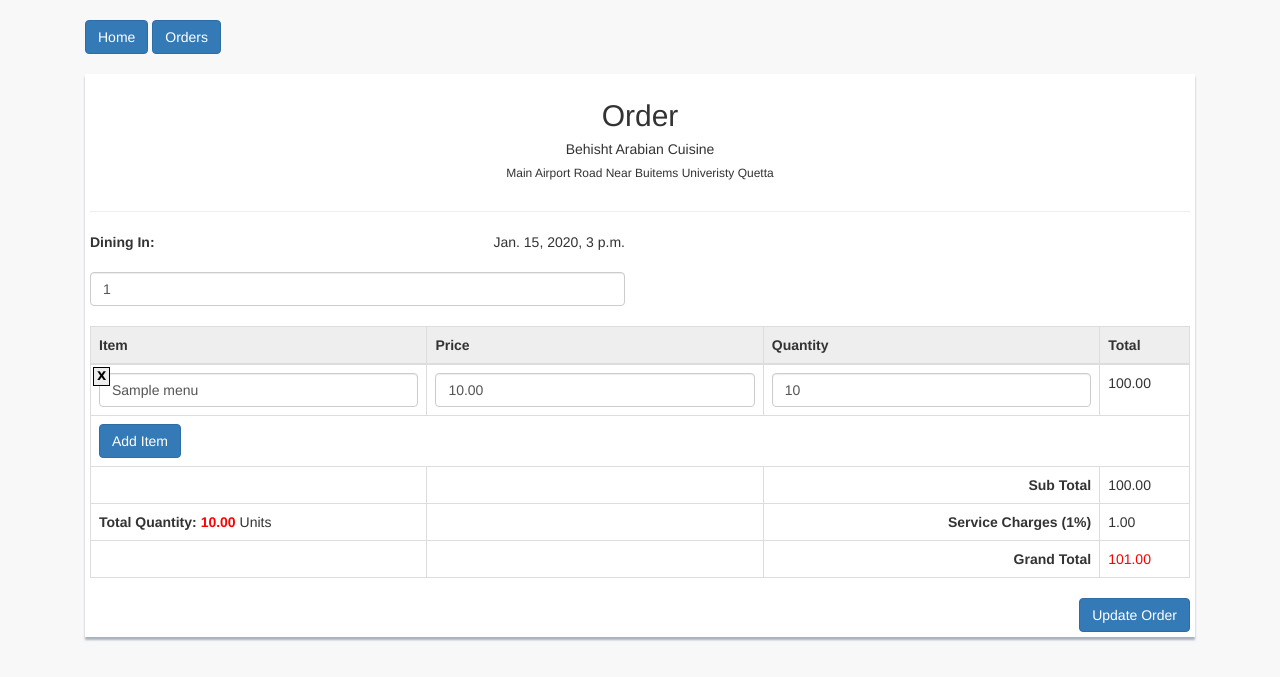
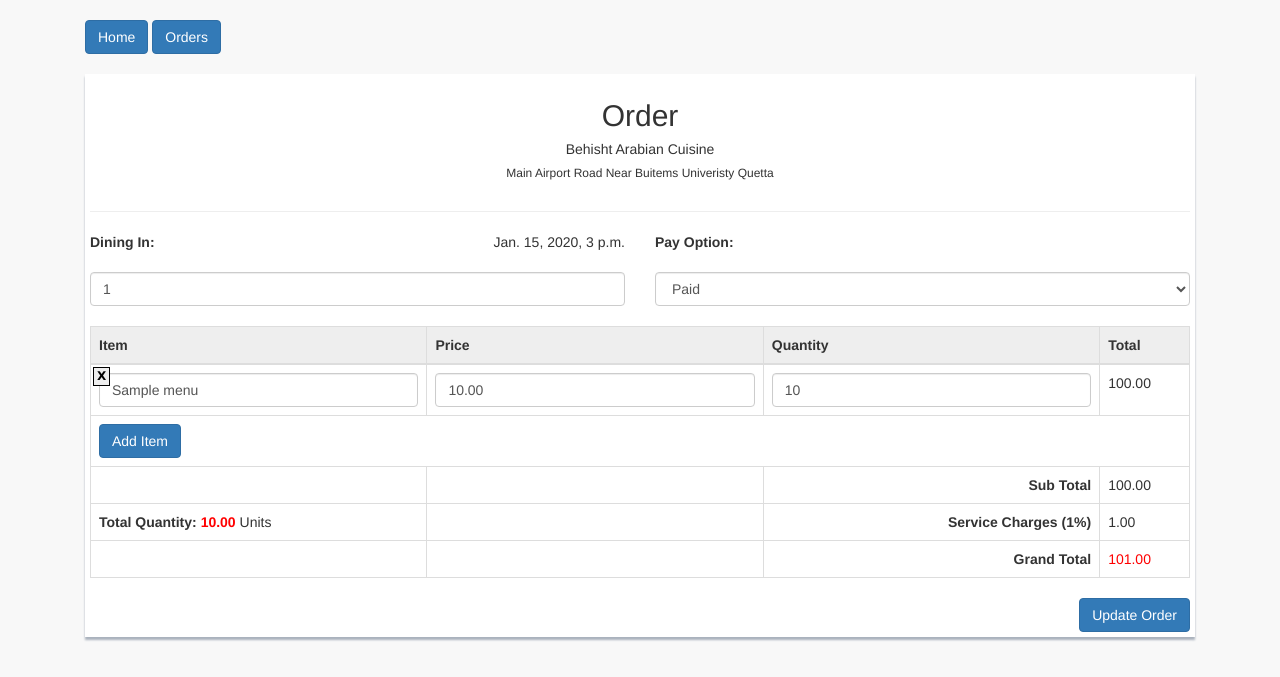
Before and after one commit to janzaheer/restaurant_system, a Django app: page /order/1/update/ in a window 1280 px wide. Shown: the part 56-733 px from the top of the page. Run offline with Django 3.2, Linux system fonts and the light colour scheme; tables that the repository leaves empty hold one stand-in row (values such as "Sample post"); some libraries are stand-ins or nearby versions.

Commit message:
Paid Flag option is added in Orders

```diff
--- a/restaurant_sales/models.py
+++ b/restaurant_sales/models.py
@@ -46,6 +46,9 @@ class Order(DatedModel):
     total_due = models.DecimalField(
         max_digits=20, decimal_places=2, default=0, blank=True, null=True
     )
+    paid = models.BooleanField(
+        default=True
+    )
 
     def __unicode__(self):
         return '%s' % self.order_no
--- a/restaurant_sales/views.py
+++ b/restaurant_sales/views.py
@@ -166,10 +166,9 @@ class GenerateOrderAPIView(View):
                 'total_qty': total_qty,
                 'service_charges': service_charges,
                 'charges_percent': charges_percent,
+                'paid': False,
                 'items': purchased_items_id,
-
             }
-
             order_form = OrderForm(order_form_kwargs)
 
             if order_form.is_valid():
@@ -191,6 +190,7 @@ class UpdateOrderAPIView(View):
         due_total = self.request.POST.get('grand_total')
         service_charges = self.request.POST.get('service_charges')
         charges_percent = self.request.POST.get('charges_percent')
+        pay_option = self.request.POST.get('pay_option')
         total_qty = self.request.POST.get('totalQty')
         purchased_items_id = []
 
@@ -230,6 +230,7 @@ class UpdateOrderAPIView(View):
             order_obj.charges_percent = charges_percent
             order_obj.total_qty = total_qty
             order_obj.items = purchased_items_id
+            order_obj.paid = True if pay_option == 'Paid' else False
             order_obj.save()
 
         return JsonResponse({'success': 'Success Message'})
--- a/templates/order/list.html
+++ b/templates/order/list.html
@@ -28,6 +28,8 @@
                         <th><i class=" fa fa-bomb"></i> Quantities</th>
                         <th><i class=" fa fa-times"></i> Sub Total</th>
                         <th><i class=" fa fa-paypal"></i> Total Payment</th>
+                        <th><i class=" fa fa-paypal"></i> Order Type</th>
+                        <th><i class=" fa fa-pagelines"></i> Paid</th>
                         <th><i class=" fa fa-calendar"></i> Date</th>
                         <th>Actions</th>
                     </tr>
@@ -42,6 +44,8 @@
                             <td>{{ order.total_qty }}</td>
                             <td>{{ order.sub_total|floatformat:'-2' }}</td>
                             <td>{{ order.total_due|floatformat:'-2' }}</td>
+                            <td>{% if order.charges_percent == 0 %}Take Away{% else %}Table{% endif %}</td>
+                            <td>{% if order.paid %}<i class="fa fa-check-circle" style="color: #439D44"></i>{% else %}<i class="fa fa-times-circle" style="color: #C9312C"></i>{% endif %}</td>
                             <td>{{ order.created_at }}</td>
                             <td>
                                 <a href="{% url 'order_view' pk=order.id %}"><button class="btn btn-success btn-xs"><i class="fa fa-eye"></i></button></a>
--- a/templates/order/update.html
+++ b/templates/order/update.html
@@ -52,6 +52,15 @@
                                         <option value="{{ table.table_no }}">{{ table.table_type }}</option>
                                     {% endfor %}
                                 </datalist><br>
+                            </div>
+                            <div class="col-xs-6 col-md-6">
+                                <div class="form-group">
+                                    <div><strong>Pay Option:</strong></div><br>
+                                    <select class="form-control pay_opt" id="pay_opt" name="pay_opt">
+                                        <option {% if order.paid %}selected="selected"{% endif %}>Paid</option>
+                                        <option {% if not order.paid %}selected="selected"{% endif %}>Not Paid</option>
+                                    </select>
+                                </div>
                             </div>
                         </div>
                     </div>
@@ -220,6 +229,7 @@
                         totalQty: totalQty,
                         service_charges: service_charges,
                         charges_percent: $('#service_charges').text(),
+                        pay_option: $('#pay_opt').val(),
                         items: JSON.stringify(items)
                     }, function (result, status) {
                         window.location.href = '/order/' + {{ order.id }} +'/view/';
```
Also changed, not shown: restaurant_sales/migrations/0021_order_paid.py (added), 1 other file.
